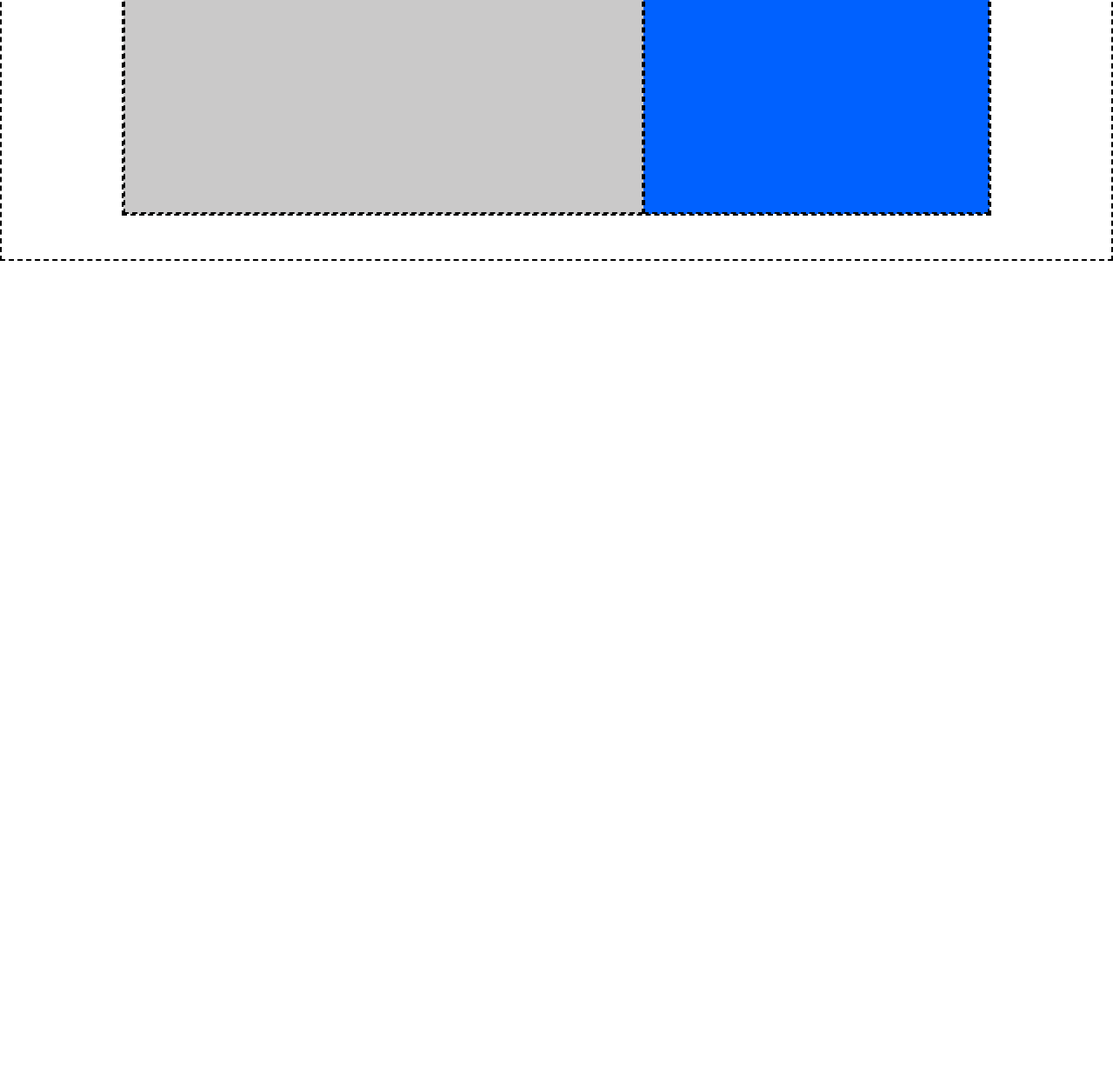
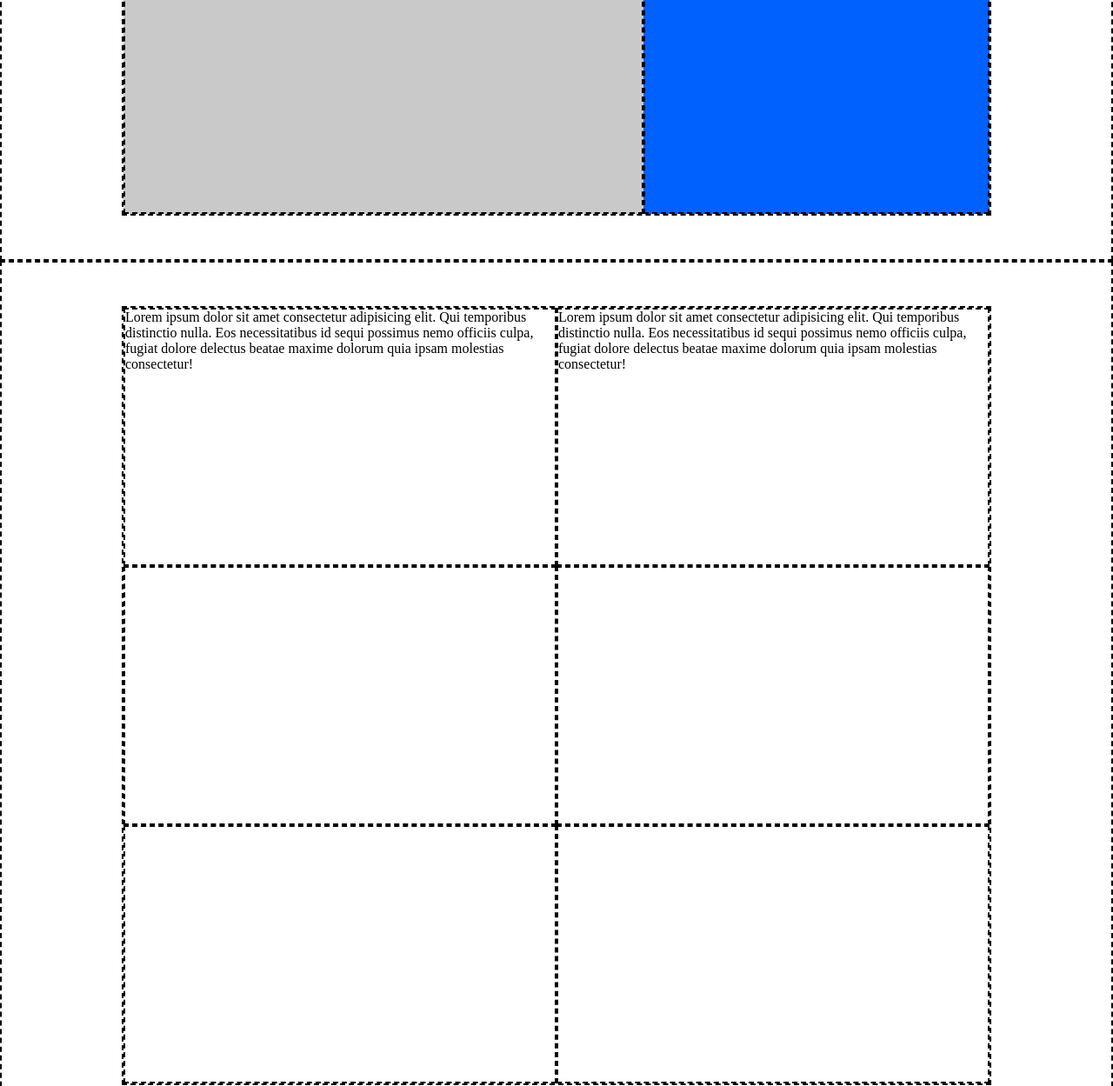
Before and after one commit to RobertoSimonini/htmlcss-dropbox, a plain HTML site: page index.html in a window 1280 px wide. Shown: the part 2760-4009 px from the top of the page at 87% size. Before the commit the page ends 3060 px from the top, so only its background shows below. Drawn offline with Linux system fonts and the light colour scheme.

Commit message:
added servicesc columns

```diff
--- a/css/style.css
+++ b/css/style.css
@@ -91,9 +91,12 @@ section {
     height: 650px;
 }
 
+.services {
+    height: 1000px;
+}
 
 
-  section > .container {
+section > .container {
     height: 100%;
 }
 
@@ -113,6 +116,14 @@ section {
     background-color: #0061ff;
 }
 
+.row {
 
+    flex-direction: column;
+}
+
+.col {
+    height: 50%;
+    flex-basis: calc(100% / 3);
+}
 
 /* Footer  */
--- a/index.html
+++ b/index.html
@@ -59,6 +59,56 @@
                 <div class="small-col border"></div>
             </div>
         </section>
+
+        <!-- Qui metterò la sezione dedicata alle oparazioni fattibili con Dropbox Busns  -->
+        <section class="services bg-white border">
+            <div class="container flex border">
+                <div class="row flex">
+
+                    <div class="col border">
+                        <div class="cards">
+                            <p>
+                                Lorem ipsum dolor sit amet consectetur adipisicing elit. Qui temporibus distinctio nulla. Eos necessitatibus id sequi possimus nemo officiis culpa, fugiat dolore delectus beatae maxime dolorum quia ipsam molestias consectetur!
+                            </p>
+                        </div>
+                    </div>
+
+                    <div class="col border">
+                        <div class="cards">
+
+                        </div>
+                    </div>
+                    <div class="col border">
+                        <div class="cards">
+
+                        </div>
+                    </div>
+                </div>
+
+                <div class="row flex">
+
+                    <div class="col border">
+                        <div class="cards">
+                            <p>
+                                Lorem ipsum dolor sit amet consectetur adipisicing elit. Qui temporibus distinctio nulla. Eos necessitatibus id sequi possimus nemo officiis culpa, fugiat dolore delectus beatae maxime dolorum quia ipsam molestias consectetur!
+                            </p>
+                        </div>
+                    </div>
+
+                    <div class="col border">
+                        <div class="cards">
+
+                        </div>
+                    </div>
+                    <div class="col border">
+                        <div class="cards">
+
+                        </div>
+                    </div>
+                </div>
+            </div>
+        </section>
+
     </main>
 
     <footer>
```
